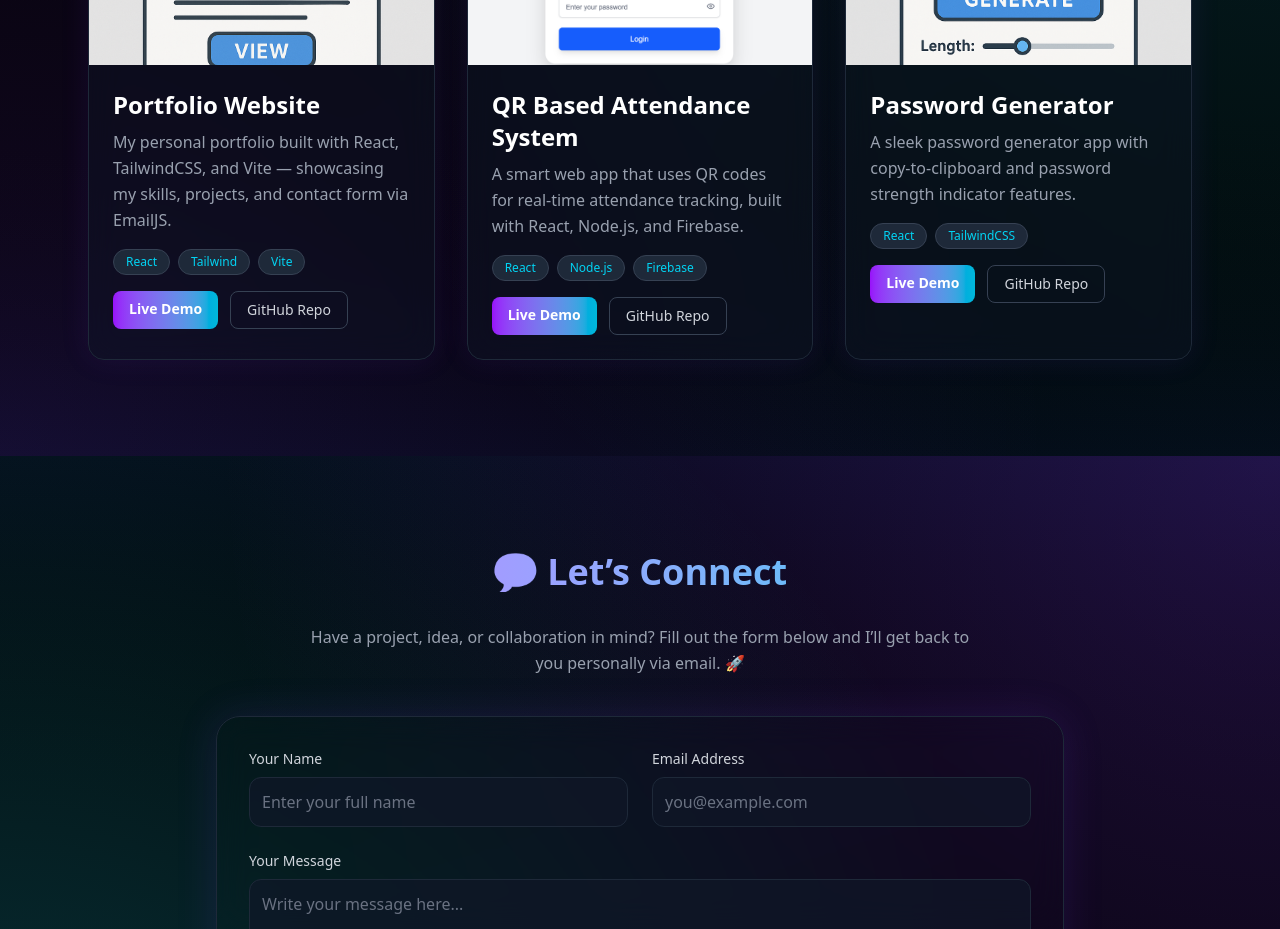
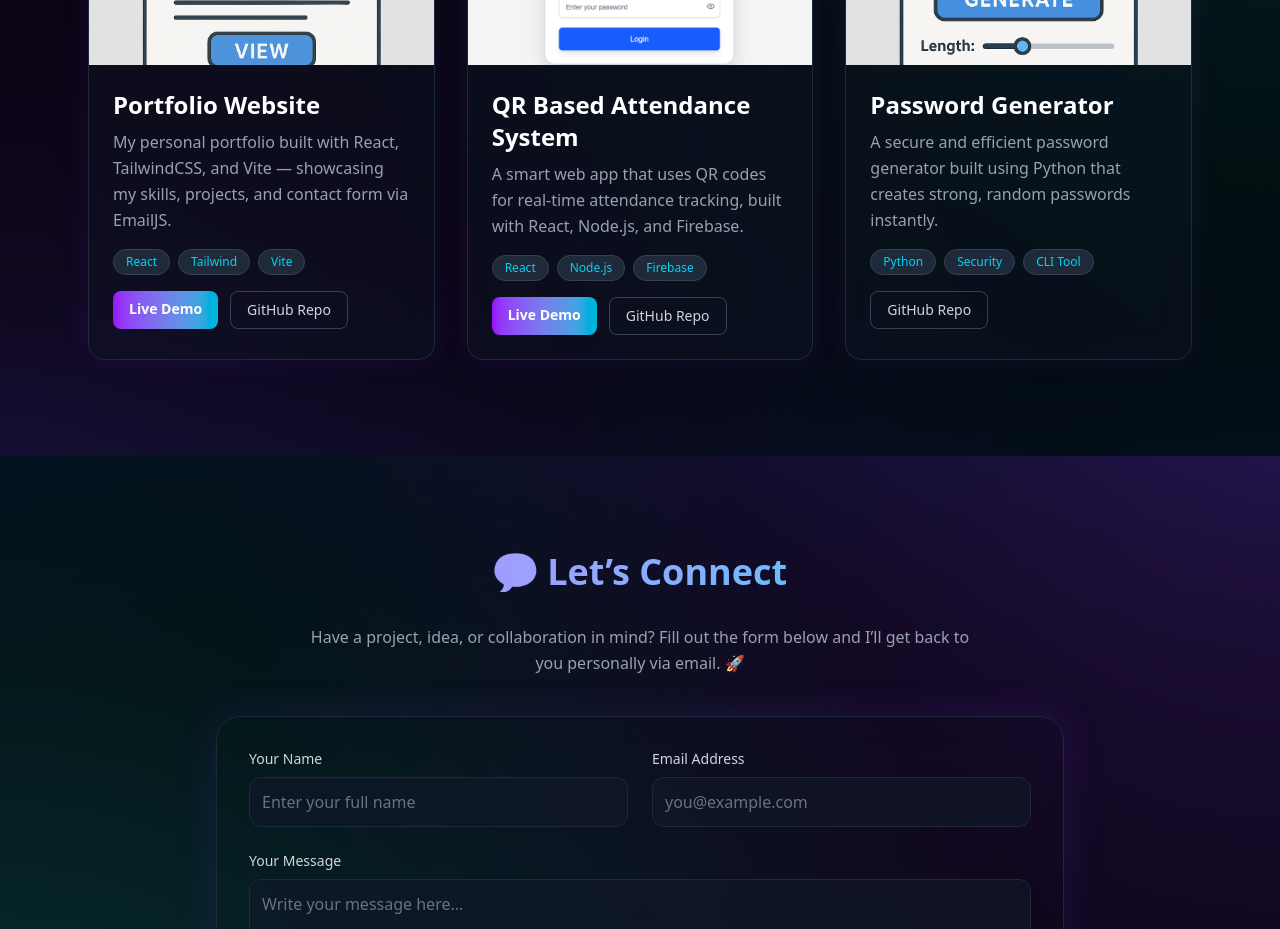
Before and after one commit to mohitjaryal/my-portfolio, a React (Vite) app in the folder portfolio/: page / in a window 1280 px wide. Shown: the part 2040-2969 px from the top of the page. Built offline with nearby package versions, Linux system fonts and the light colour scheme.

Commit message:
Update Projects.jsx

```diff
--- a/portfolio/src/components/Projects.jsx
+++ b/portfolio/src/components/Projects.jsx
@@ -28,10 +28,10 @@ const PROJECTS = [
   {
     id: "p3",
     title: "Password Generator",
-    desc: "A sleek password generator app with copy-to-clipboard and password strength indicator features.",
+    desc: "A secure and efficient password generator built using Python that creates strong, random passwords instantly.",
     img: passgenImg,
     repo: "https://github.com/mohitjaryal/passGenrator",
-    tech: ["React", "TailwindCSS"],
+    tech: ["Python", "Security", "CLI Tool"],
   },
 ];
 
@@ -90,6 +90,8 @@ export default function Projects() {
                 </div>
 
                 <div className="flex gap-3">
+                  {/* 👇 Only show Live Demo if it exists */}
+                  {p.live && (
                     <a
                       href={p.live}
                       target="_blank"
@@ -98,6 +100,7 @@ export default function Projects() {
                     >
                       Live Demo
                     </a>
+                  )}
                   <a
                     href={p.repo}
                     target="_blank"
```
Lines whose indentation alone changed are shown as unchanged.
